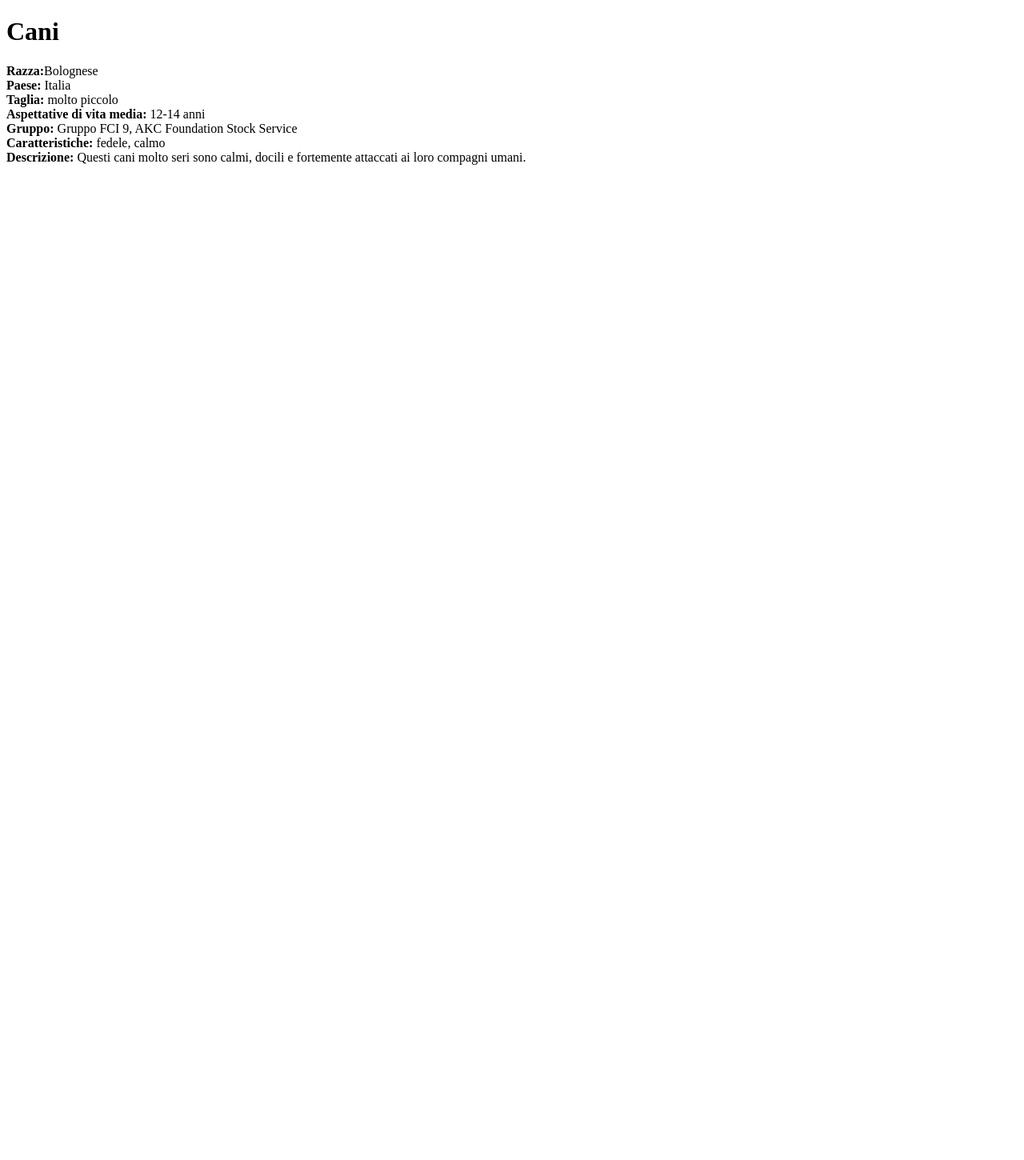
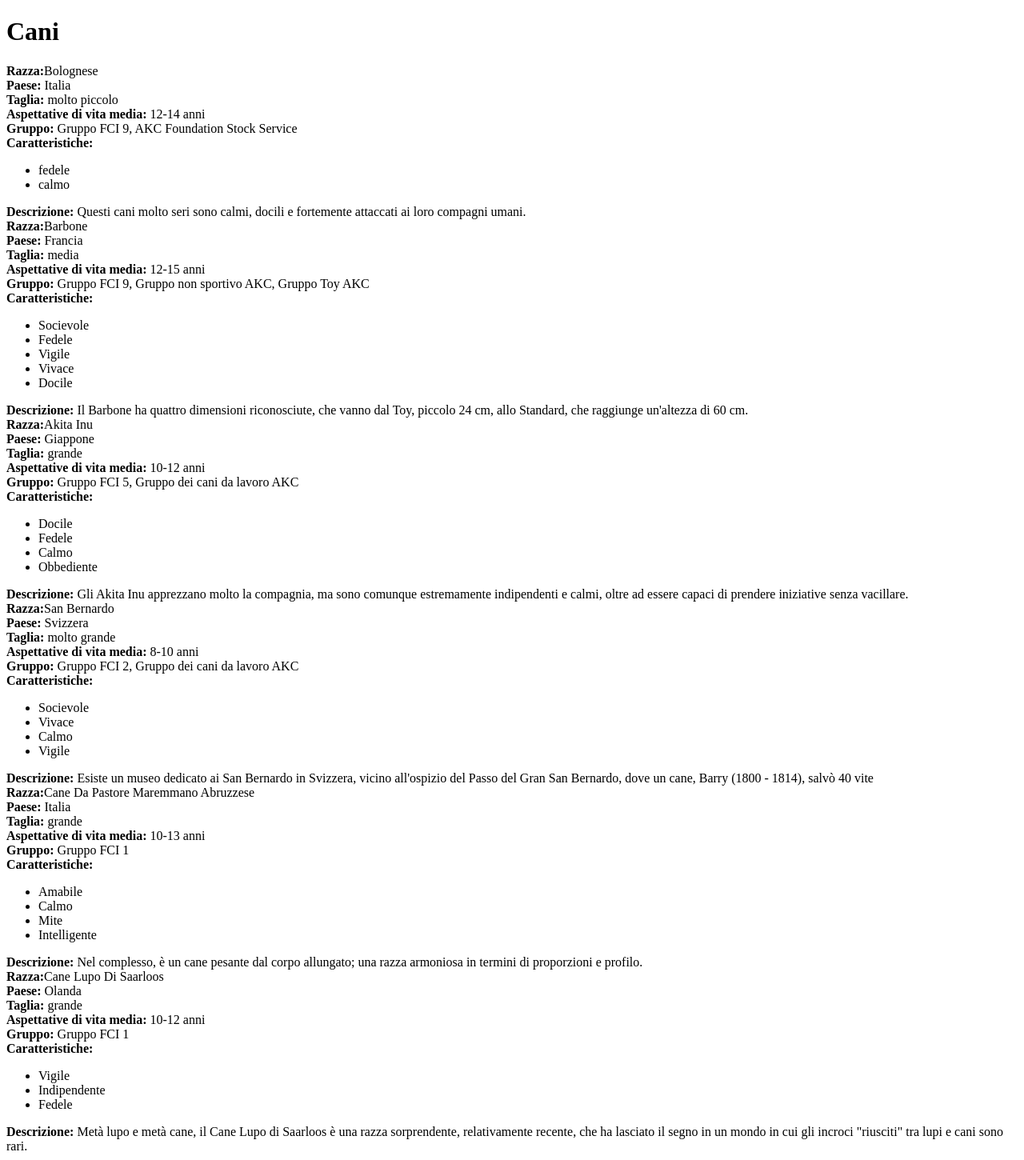
Before and after one commit to marcocaffarelli/php-oop-1, a PHP site: page / in a window 1280 px wide. Shown: the whole page at 80% size. Before the commit the page ends 206 px from the top, so only its background shows below. Run offline with PHP 8.4, Linux system fonts and the light colour scheme; data that the repository does not hold is empty.

Commit message:
Stampati  a schermo gli attributi di ogni istanza
Stampati  a schermo gli attributi di ogni istanza

```diff
--- a/index.php
+++ b/index.php
@@ -22,7 +22,7 @@
     public $descrizione;
 
     //constructor
-    function __construct(string $nome, string $paese, string $taglia, string $aspettative_di_vita_media, string $gruppo, string $caratteristiche, string $descrizione){
+    function __construct(string $nome, string $paese, string $taglia, string $aspettative_di_vita_media, string $gruppo, array $caratteristiche, string $descrizione){
         $this->nome = $nome;
         $this->paese = $paese;
         $this->taglia = $taglia;
@@ -57,12 +57,16 @@
  }
 
  //istanze
- $bolognese = new Cane('Bolognese', 'Italia', 'molto piccolo', '12-14 anni', 'Gruppo FCI 9, AKC Foundation Stock Service', 'fedele, calmo', 'Questi cani molto seri sono calmi, docili e fortemente attaccati ai loro compagni umani.');
- $barbone = new Cane('Barbone', 'Francia', 'media', '12-15 anni', 'Gruppo FCI 9, Gruppo non sportivo AKC, Gruppo Toy AKC', 'Socievole, Fedele, Vigile, Vivace, Docile', 'Il Barbone ha quattro dimensioni riconosciute, che vanno dal Toy, piccolo 24 cm, allo Standard, che raggiunge un\'altezza di 60 cm.');
- $akita_inu = new Cane('Akita Inu', 'Giappone', 'grande', '10-12 anni', 'Gruppo FCI 5, Gruppo dei cani da lavoro AKC', 'Docile, Fedele, Calmo, Obbediente', 'Gli Akita Inu apprezzano molto la compagnia, ma sono comunque estremamente indipendenti e calmi, oltre ad essere capaci di prendere iniziative senza vacillare.');
- $san_bernardo = new Cane('San Bernardo', 'Svizzera', 'molto grande', '8-10 anni', 'Gruppo FCI 2, Gruppo dei cani da lavoro AKC', 'Socievole, Vivace , Calmo, Vigile', 'Esiste un museo dedicato ai San Bernardo in Svizzera, vicino all\'ospizio del Passo del Gran San Bernardo, dove un cane, Barry (1800 - 1814), salvò 40 vite');
- $cane_da_pastore_maremmano_abruzzese = new Cane('Cane Da Pastore Maremmano Abruzzese', 'Italia', 'grande', '10-13 anni', 'Gruppo FCI 1', 'Amabile , Calmo, Mite , Intelligente ', 'Nel complesso, è un cane pesante dal corpo allungato; una razza armoniosa in termini di proporzioni e profilo.');
- $cane_lupo_di_saarloos = new Cane('Cane Lupo Di Saarloos', 'Olanda', 'grande', '10-12 anni', 'Gruppo FCI 1', 'Vigile, Indipendente, Fedele', 'Metà lupo e metà cane, il Cane Lupo di Saarloos è una razza sorprendente, relativamente recente, che ha lasciato il segno in un mondo in cui gli incroci "riusciti" tra lupi e cani sono rari.');
+ $bolognese = new Cane('Bolognese', 'Italia', 'molto piccolo', '12-14 anni', 'Gruppo FCI 9, AKC Foundation Stock Service', ['fedele', 'calmo'], 'Questi cani molto seri sono calmi, docili e fortemente attaccati ai loro compagni umani.');
+ $barbone = new Cane('Barbone', 'Francia', 'media', '12-15 anni', 'Gruppo FCI 9, Gruppo non sportivo AKC, Gruppo Toy AKC', ['Socievole', 'Fedele', 'Vigile', 'Vivace', 'Docile'], 'Il Barbone ha quattro dimensioni riconosciute, che vanno dal Toy, piccolo 24 cm, allo Standard, che raggiunge un\'altezza di 60 cm.');
+ $akita_inu = new Cane('Akita Inu', 'Giappone', 'grande', '10-12 anni', 'Gruppo FCI 5, Gruppo dei cani da lavoro AKC', ['Docile', 'Fedele', 'Calmo', 'Obbediente'], 'Gli Akita Inu apprezzano molto la compagnia, ma sono comunque estremamente indipendenti e calmi, oltre ad essere capaci di prendere iniziative senza vacillare.');
+ $san_bernardo = new Cane('San Bernardo', 'Svizzera', 'molto grande', '8-10 anni', 'Gruppo FCI 2, Gruppo dei cani da lavoro AKC', ['Socievole', 'Vivace', 'Calmo', 'Vigile'], 'Esiste un museo dedicato ai San Bernardo in Svizzera, vicino all\'ospizio del Passo del Gran San Bernardo, dove un cane, Barry (1800 - 1814), salvò 40 vite');
+ $cane_da_pastore_maremmano_abruzzese = new Cane('Cane Da Pastore Maremmano Abruzzese', 'Italia', 'grande', '10-13 anni', 'Gruppo FCI 1', ['Amabile', 'Calmo', 'Mite', 'Intelligente'], 'Nel complesso, è un cane pesante dal corpo allungato; una razza armoniosa in termini di proporzioni e profilo.');
+ $cane_lupo_di_saarloos = new Cane('Cane Lupo Di Saarloos', 'Olanda', 'grande', '10-12 anni', 'Gruppo FCI 1', ['Vigile', 'Indipendente', 'Fedele'], 'Metà lupo e metà cane, il Cane Lupo di Saarloos è una razza sorprendente, relativamente recente, che ha lasciato il segno in un mondo in cui gli incroci "riusciti" tra lupi e cani sono rari.');
+
+ $cani =[
+    $bolognese, $barbone, $akita_inu, $san_bernardo, $cane_da_pastore_maremmano_abruzzese, $cane_lupo_di_saarloos
+ ];
 
 ?>
 
@@ -77,15 +81,23 @@
     <body>
         <h1>Cani</h1>
         <div class="card_cane">
-
-                <div><strong>Razza:</strong><?php echo $bolognese->get_nome(); ?></div>
-                <div><strong>Paese:</strong> <?php echo $bolognese->get_paese(); ?></div>
-                <div><strong>Taglia:</strong> <?php echo $bolognese->get_taglia(); ?></div>
-                <div><strong>Aspettative di vita media:</strong> <?php echo $bolognese->get_aspettative_di_vita_media(); ?></div>
-                <div><strong>Gruppo:</strong> <?php echo $bolognese->get_gruppo(); ?></div>
-                <div><strong>Caratteristiche:</strong> <?php echo $bolognese->get_caratteristiche(); ?></div>
-                <div><strong>Descrizione:</strong> <?php echo $bolognese->get_descrizione(); ?></div>
-
+                <?php foreach ($cani as $cane) {?>
+                    <div><strong>Razza:</strong><?php echo $cane->nome; ?></div>
+                    <div><strong>Paese:</strong> <?php echo $cane->get_paese(); ?></div>
+                    <div><strong>Taglia:</strong> <?php echo $cane->get_taglia(); ?></div>
+                    <div><strong>Aspettative di vita media:</strong> <?php echo $cane->get_aspettative_di_vita_media(); ?></div>
+                    <div><strong>Gruppo:</strong> <?php echo $cane->get_gruppo(); ?></div>
+                    <div><strong>Caratteristiche:</strong>
+                        <ul>
+                            <?php foreach ($cane as $attributi) {?>
+                                <?php foreach ($attributi as $caratteristica) {?>
+                                    <li><?php echo $caratteristica; ?></li>
+                                <?php } ?>
+                            <?php } ?>
+                        </ul>
+                    </div>
+                    <div><strong>Descrizione:</strong> <?php echo $cane->get_descrizione(); ?></div>
+                <?php } ?>
         </div>
     </body>
 </html>
```
